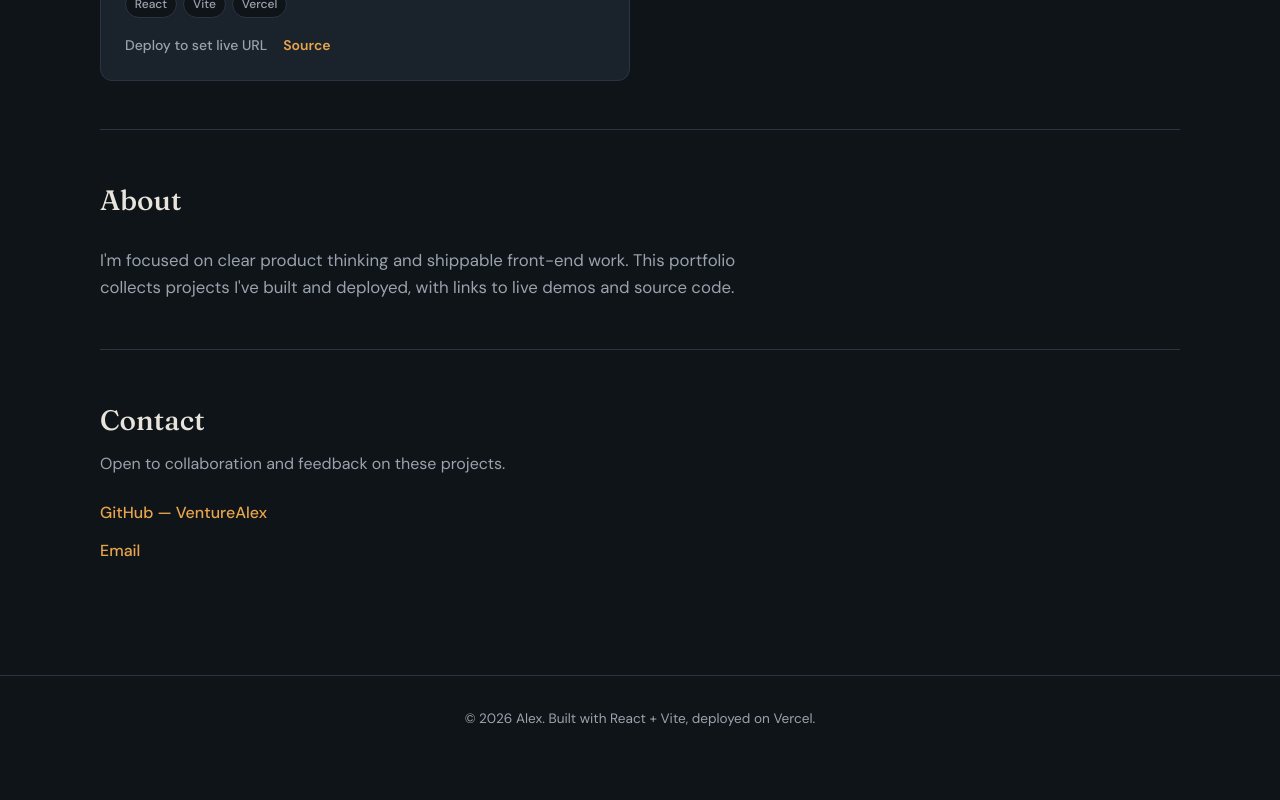
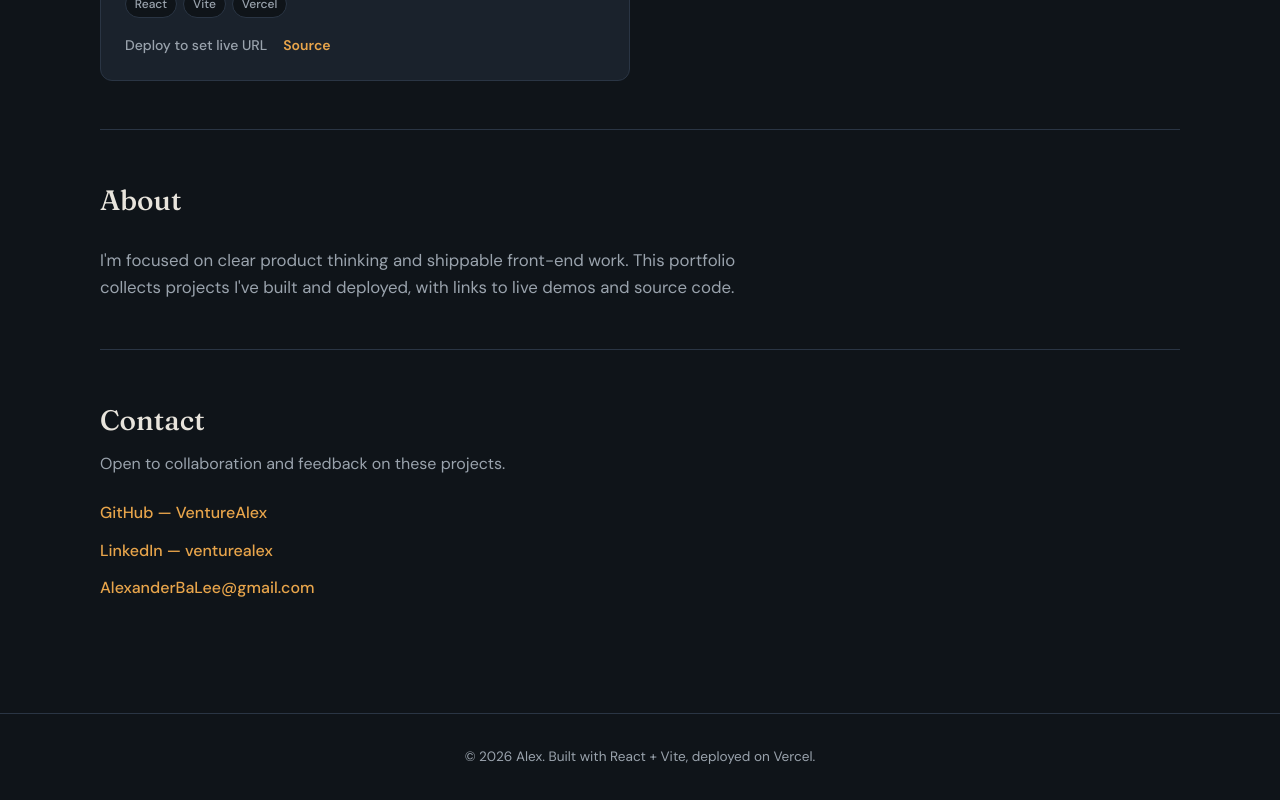
Before and after one commit to VentureAlex/portfolio, a React (Vite) app: page / in a window 1280 px wide. Shown: the part 1009-1809 px from the top of the page. Before the commit the page ends 1771 px from the top, so only its background shows below. Built offline with nearby package versions, Linux system fonts and the light colour scheme.

Commit message:
chore: update contact email and add LinkedIn
Set mailto to AlexanderBaLee@gmail.com and link LinkedIn profile.

```diff
--- a/src/components/Contact.jsx
+++ b/src/components/Contact.jsx
@@ -12,7 +12,16 @@ export default function Contact({ links }) {
           </a>
         </li>
         <li>
-          <a href={links.email}>Email</a>
+          <a
+            href={links.linkedin}
+            target="_blank"
+            rel="noopener noreferrer"
+          >
+            LinkedIn — venturealex
+          </a>
+        </li>
+        <li>
+          <a href={links.email}>{links.emailDisplay}</a>
         </li>
       </ul>
     </section>
--- a/src/data/site.js
+++ b/src/data/site.js
@@ -6,6 +6,8 @@ export const site = {
   bio: `I'm focused on clear product thinking and shippable front-end work. This portfolio collects projects I've built and deployed, with links to live demos and source code.`,
   links: {
     github: 'https://github.com/VentureAlex',
-    email: 'mailto:hello@example.com',
+    linkedin: 'https://www.linkedin.com/in/venturealex/',
+    email: 'mailto:AlexanderBaLee@gmail.com',
+    emailDisplay: 'AlexanderBaLee@gmail.com',
   },
 }
```
